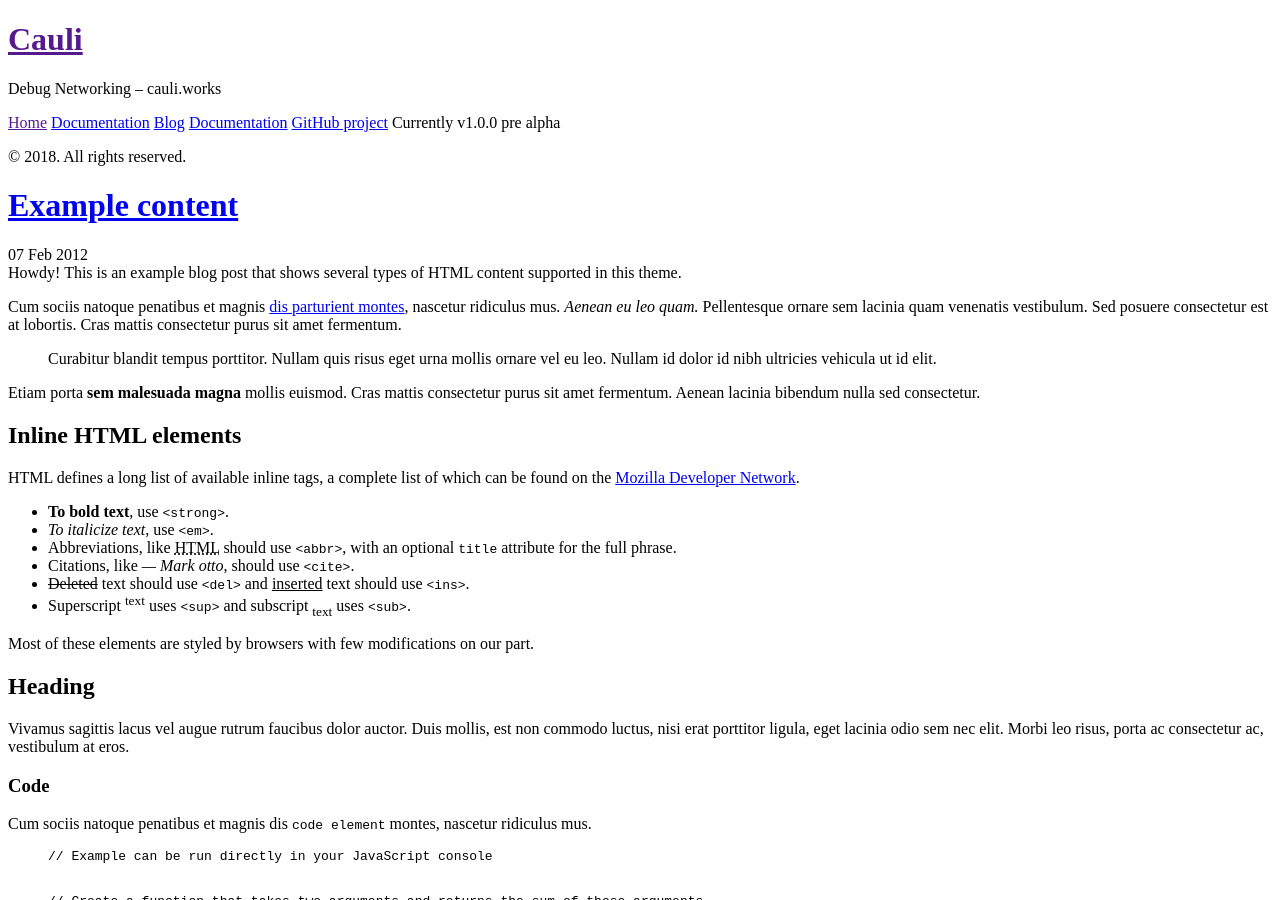
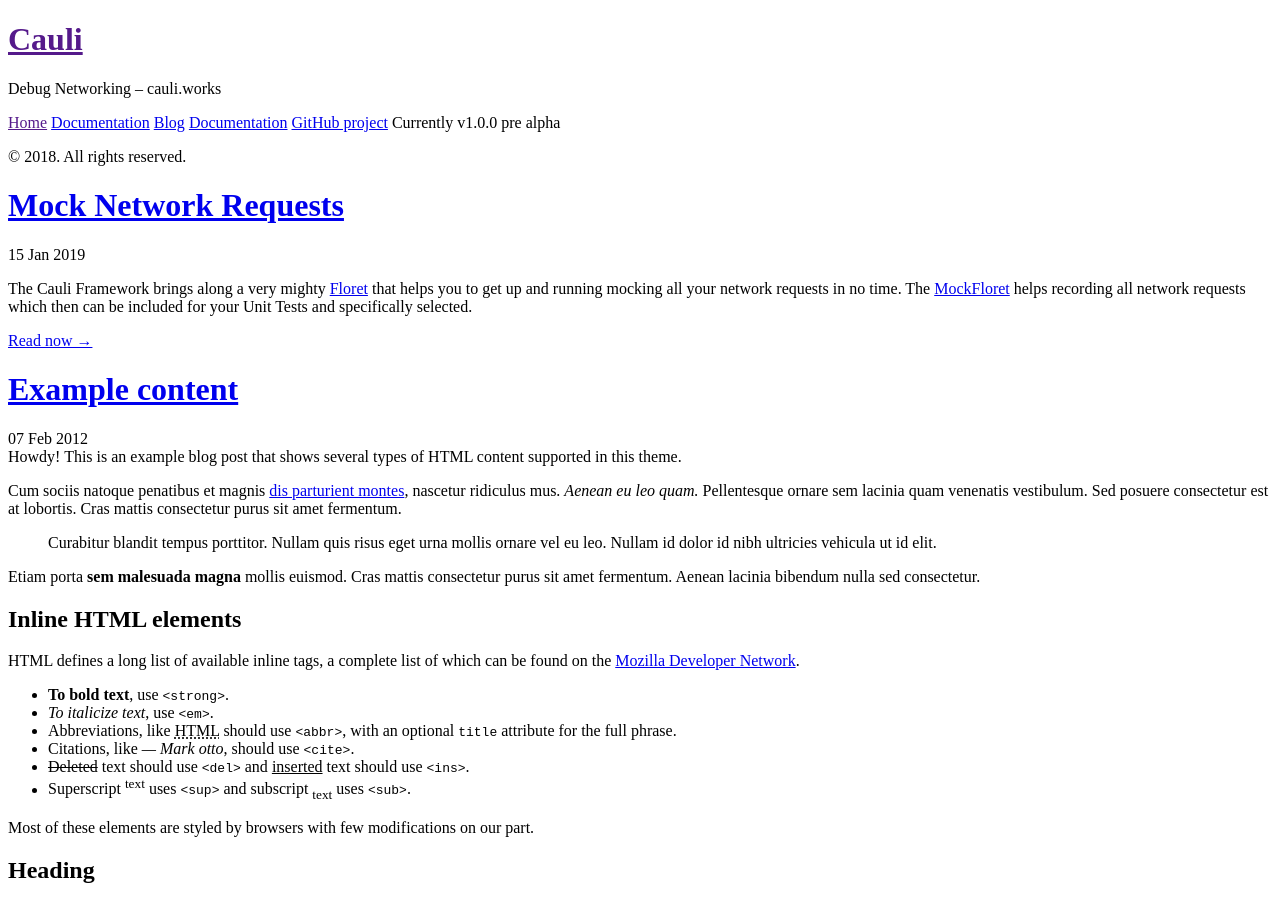
Before and after one commit to cauliframework/cauliframework.github.io, a Jekyll site: the page built from blog/index.html, in a window 1280 px wide and 900 px high. Built offline with Jekyll 4.4.1, drawn with Linux system fonts in a browser that asks for light colours; the list of posts is cut into pages by our own code; some of the changed lines change nothing that is shown.

Commit message:
Added a blogpost for the MockerFloret

````diff
--- a/_config.yml
+++ b/_config.yml
@@ -44,7 +44,7 @@
 
 
 # Permalinks
-permalink:        pretty
+permalink:        /blog/:title/
 
 # Setup
 title:            Cauli
@@ -61,3 +61,5 @@
 
 github:
   repo:           https://github.com/cauliframework/cauli
+
+excerpt_separator: "<!-- more -->"
--- /dev/null
+++ b/_posts/2019-01-15-mock-network-requests.md
@@ -0,0 +1,88 @@
+---
+layout: post
+title: Mock Network Requests
+---
+
+The Cauli Framework brings along a very mighty [Floret](https://cauli.works/docs/Protocols/Floret.html) that helps you to get up and running mocking all your network requests in no time. The [MockFloret](https://cauli.works/docs/Classes/MockFloret.html) helps recording all network requests which then can be included for your Unit Tests and specifically selected.
+
+<!-- more -->
+
+## Requirements
+
+The `MockFloret` depends on `Cauli` so first make sure you have `Cauli` installed and setup as described in the [Getting Started](https://github.com/cauliframework/cauli#getting-started) guide. Cauli works by leveraging the [URL Loading System](https://developer.apple.com/documentation/foundation/url_loading_system) so it can mock requests executed by the [URLSession](https://developer.apple.com/documentation/foundation/urlsession).
+
+## MockFloret Setup
+
+To get the `MockFloret` running all you have to do is to create an instance of `MockFloret` and create your `Cauli` instance containing this Floret.
+
+```swift
+let mockFloret = MockFloret()
+let cauli = Cauli([mockFloret], configuration: Configuration.standard)
+```
+
+Since your application can use multiple `Cauli` instances, you can create a specific once just for mocking purposes and configure it to just work on specific requests, like matching just your host for example.
+
+```swift
+let recordSelector = RecordSelector { record in
+    if let host = record.designatedRequest.url?.host {
+        return host == "cauli.works"
+    }
+    return false
+}
+let configuration = Configuration(recordSelector: recordSelector, enableShakeGesture: true)
+let mockFloret = MockFloret()
+let mockingCauli = Cauli([mockFloret], configuration: configuration)
+```
+
+## Recording
+
+The `MockFloret` works in two modes. One is the `.record` mode where it will record every request and response intercepted by `Cauli` and serializes it to the Document directory of the simulator. The exact path will be printed in the console once you create your `MockFloret` instance. Just search for "recording to".
+
+```swift
+let mockFloret = MockFloret(mode: .record)
+```
+
+## Automatic Mocking
+
+Once you recorded all the requests you want to mock just copy the "MockFloret" folder from the printed out path to your project and make sure you tick "Create folder references" for this one.
+
+![placeholder](/public/assets/mock-network-requests-mockfloret-folder.png "Large example image"){:width="292px"}
+
+Make sure you change the mode to the `.mock` mode wich is the default mode of the `MockFloret`.
+
+```swift
+let mockFloret = MockFloret(mode: .mock)
+```
+
+## Customized Mocking
+
+The `.mock` mode of the `MockFloret` can be customized to match your needs. By default, all requests for which no response is found will be ignored and default URLSession loading takes over. For UI- and Unit-Testing purposes you can enable `forceMocking`. All requests without a response will then be answered with a 404 response.
+
+```swift
+let mockFloret = MockFloret(mode: .mock, forceMocking: true)
+```
+
+For all cases where the automatic mocking doesn't work, a custom mapping can be defined.
+
+This mapping will catch all requests, where the path is `/api/sign_in`. It will search the `MockFloret/default/successful_sign_in` folder in the bundle for a valid response and return that to the application.
+
+```swift
+mockFloret.addMapping(forUrlPath: "/api/sign_in") { request, floret in
+    return floret.resultForPath("default/successful_sign_in")
+}
+```
+
+This mapping will catch all requets for the domain `cauli.works` and responds with a 404 not found response.
+
+```swift
+floret.addMapping(with: { request, floret -> Result<Response>? in
+    guard request.url?.host == "cauli.works" else { return nil }
+    return Result<Response>.notFound(for: request)
+})
+```
+
+If a mapping returns nil, this mapping will be skippend and other mappings or  the automatic mapping is used in order to find a correct response.
+
+## Further information
+
+For more information please refer to the [documentation](/docs/). If found a bug please don't hesitate and open an issue on [github.com/cauliframework/cauli](https://github.com/cauliframework/cauli/issues/new).
--- a/blog/index.html
+++ b/blog/index.html
@@ -14,7 +14,9 @@
 
     <span class="post-date">{{ post.date | date_to_string }}</span>
 
-    {{ post.content }}
+    {{ post.excerpt }}
+
+    <a class="" href="{{ post.url }}">Read now →</a>
   </div>
   {% endfor %}
 </div>
````
Also changed, not shown: public/assets/mock-network-requests-mockfloret-folder.png (added).
